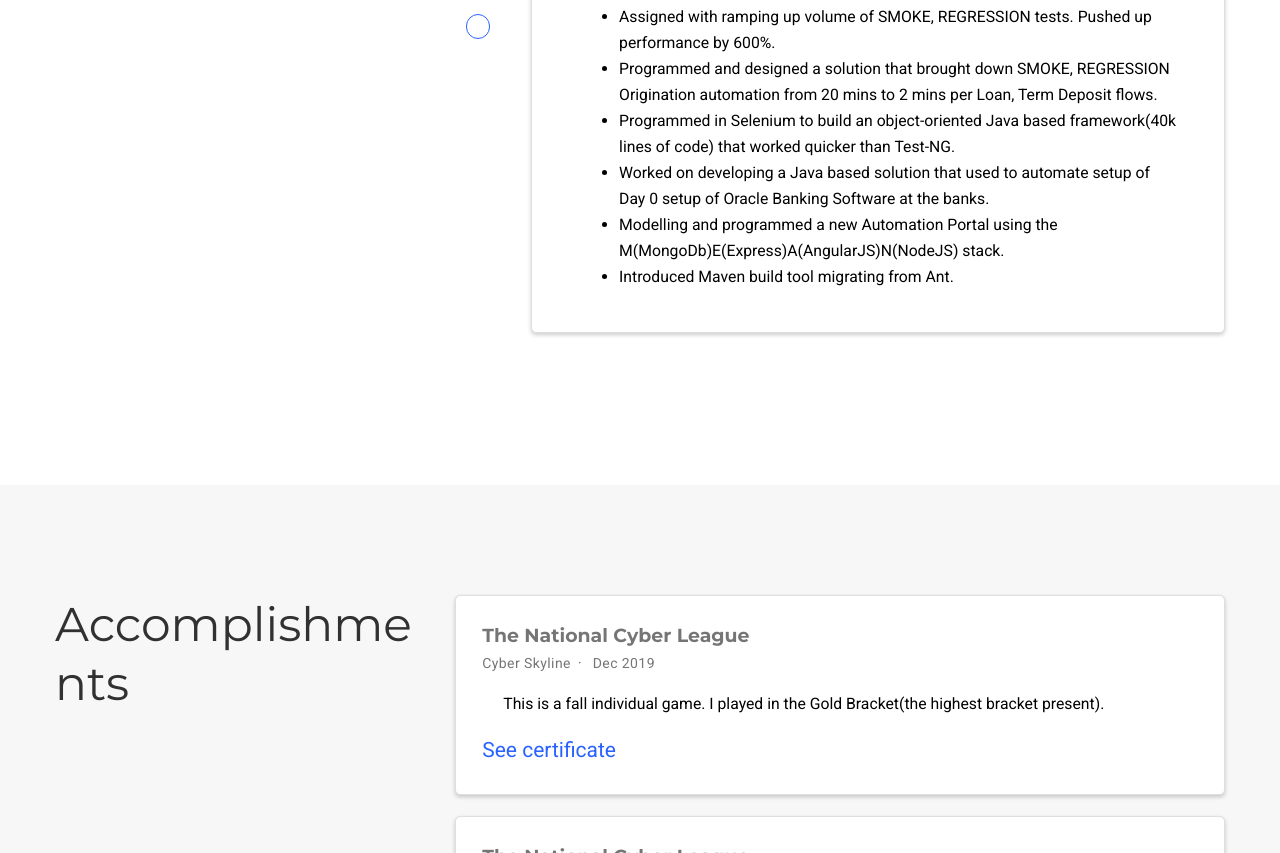
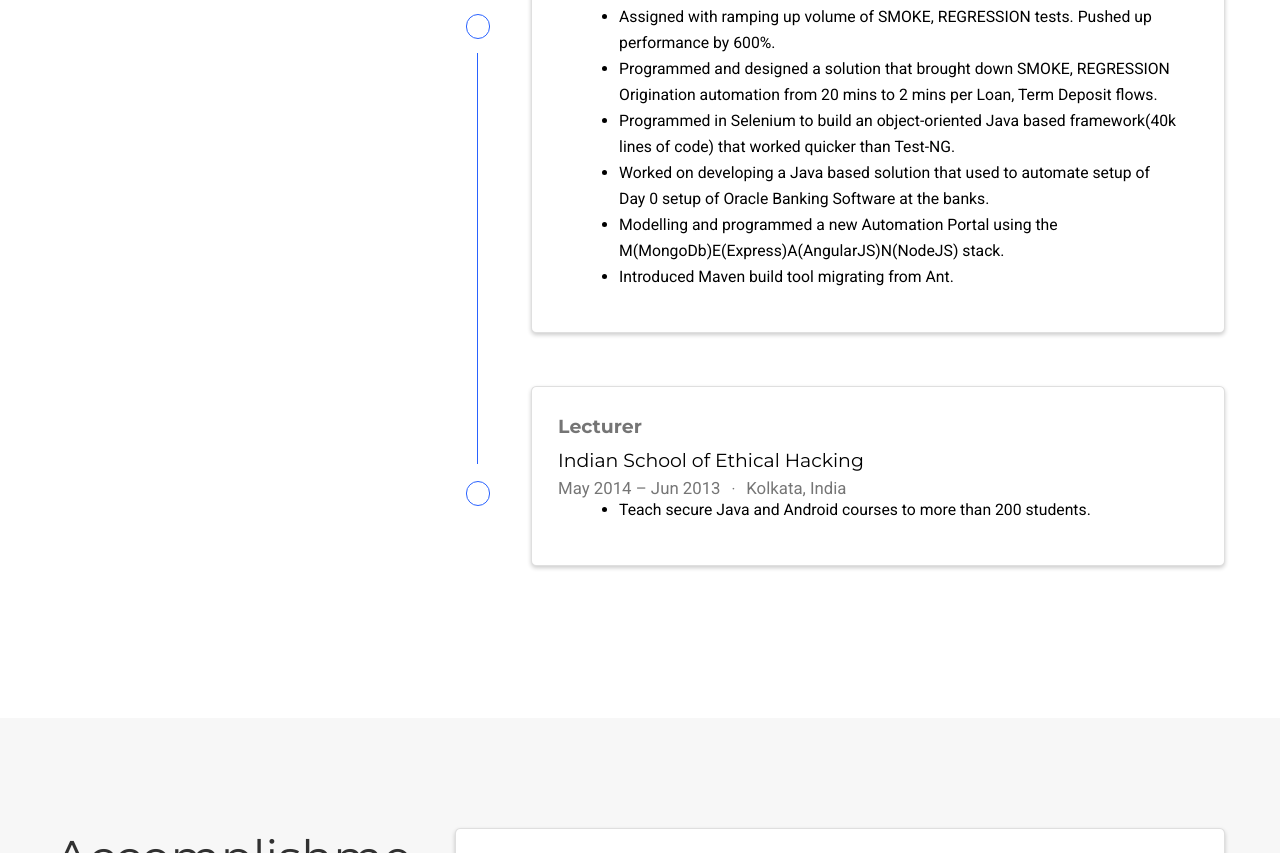
Before and after one commit to wonderfulroller7/wonderfulroller7.github.io, a plain HTML site: page index.html in a window 1280 px wide. Shown: the part 2420-3273 px from the top of the page. Drawn offline with nearby package versions, Linux system fonts and the light colour scheme; some icons are missing.

Commit message:
'Updates'

```diff
--- a/index.html
+++ b/index.html
@@ -840,7 +840,7 @@
           <span class="badge badge-pill border ">&nbsp;</span>
         </div>
         <div class="row h-50">
-          <div class="col ">&nbsp;</div>
+          <div class="col border-right">&nbsp;</div>
           <div class="col">&nbsp;</div>
         </div>
       </div>
@@ -878,6 +878,46 @@
       </div>
     </div>
 
+    <div class="row experience">
+
+      <div class="col-auto text-center flex-column d-none d-sm-flex">
+        <div class="row h-50">
+          <div class="col border-right">&nbsp;</div>
+          <div class="col">&nbsp;</div>
+        </div>
+        <div class="m-2">
+          <span class="badge badge-pill border ">&nbsp;</span>
+        </div>
+        <div class="row h-50">
+          <div class="col ">&nbsp;</div>
+          <div class="col">&nbsp;</div>
+        </div>
+      </div>
+
+      <div class="col py-2">
+        <div class="card">
+          <div class="card-body">
+            <h4 class="card-title exp-title text-muted mt-0 mb-1">Lecturer</h4>
+            <h4 class="card-title exp-company text-muted my-0"><a href="https://www.isoeh.com/" target="_blank" rel="noopener">Indian School of Ethical Hacking</a></h4>
+            <div class="text-muted exp-meta">
+              May 2014 –
+
+                Jun 2013
+
+
+                <span class="middot-divider"></span>
+                <span>Kolkata, India</span>
+
+            </div>
+            <div class="card-text"><ul>
+<li>Teach secure Java and Android courses to more than 200 students.
+<br /></li>
+</ul></div>
+          </div>
+        </div>
+      </div>
+    </div>
+
 
   </div>
 </div>
```
